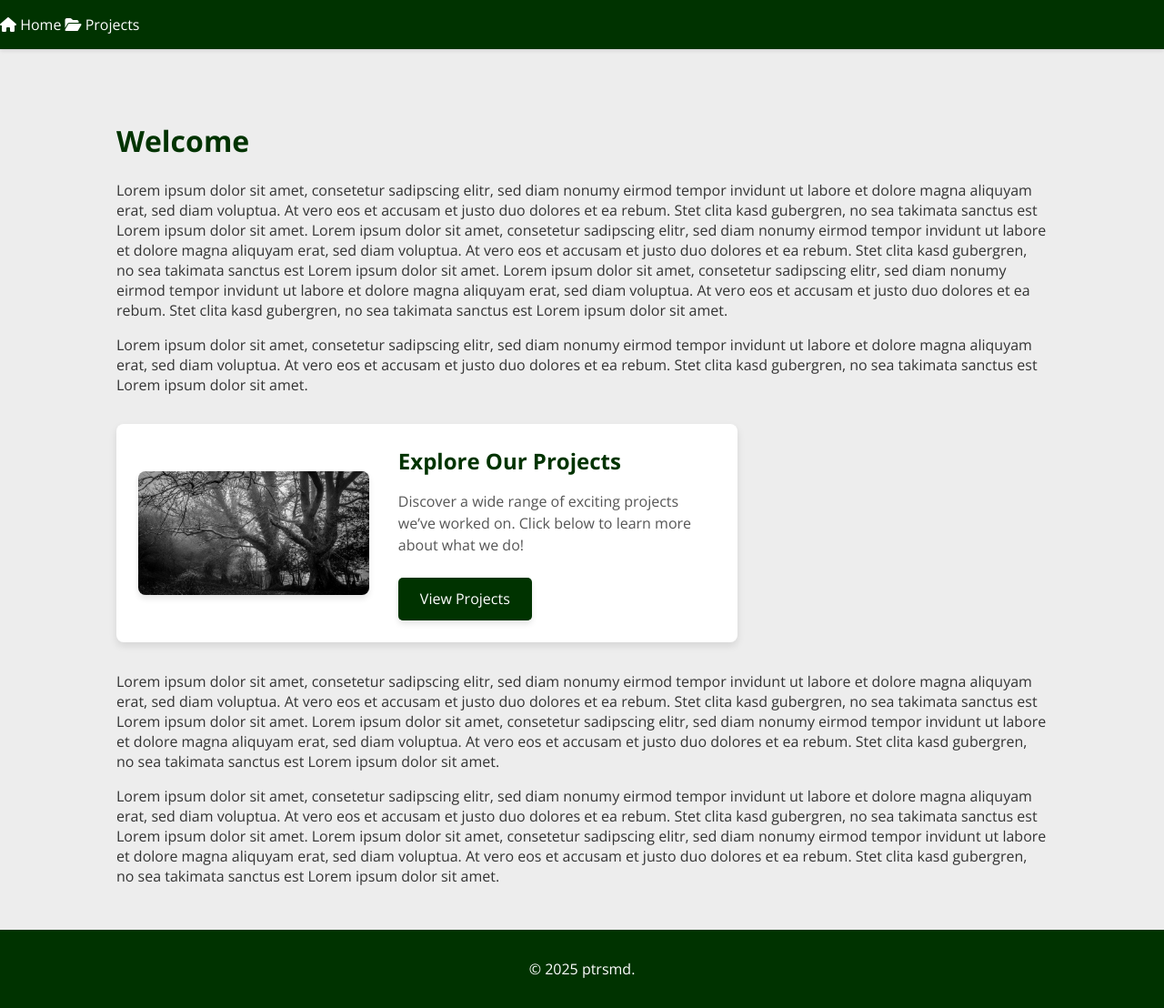
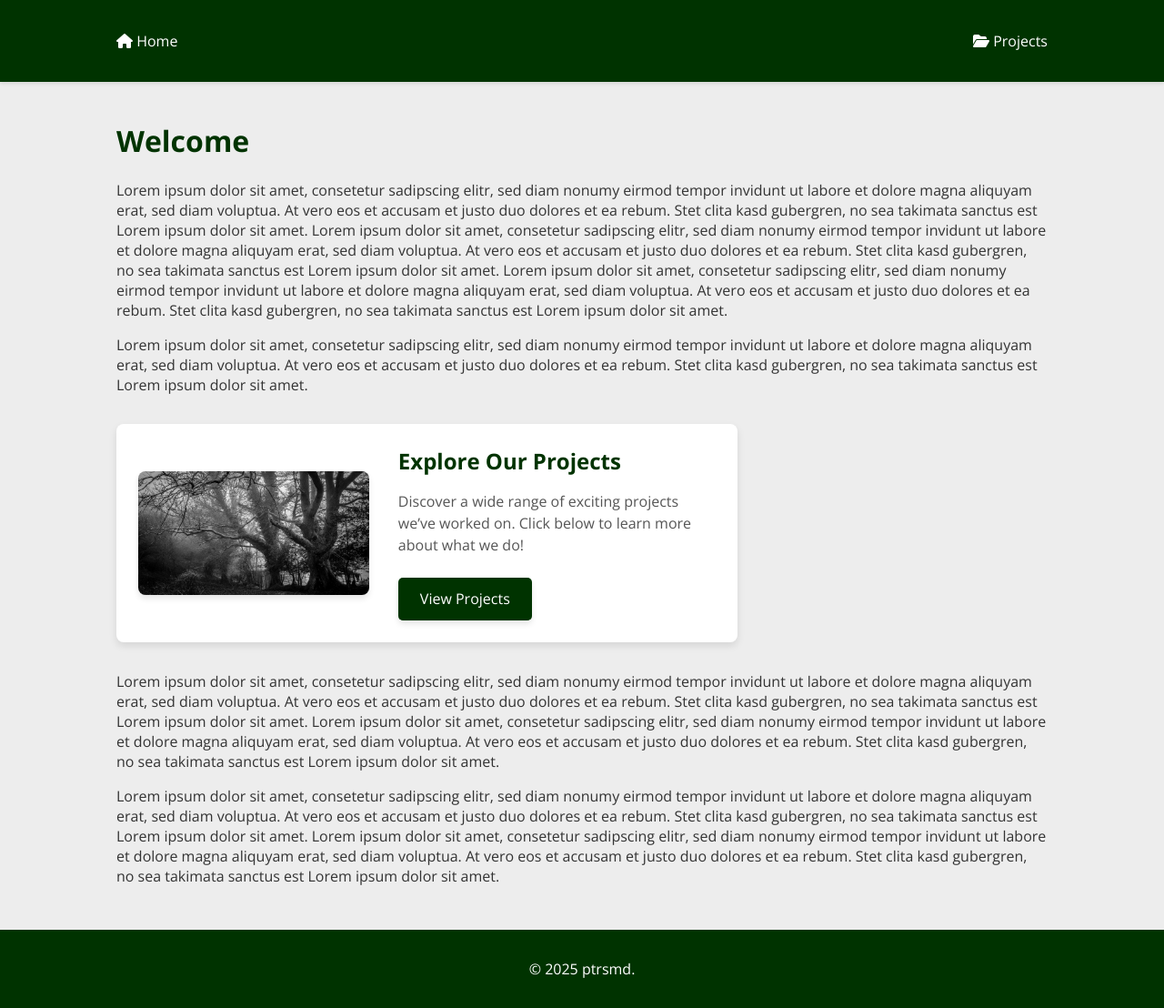
Before and after one commit to schminho/schminho.github.io, a Jekyll site: the page built from index.md, in a window 1280 px wide and 1108 px high. Shown: the whole window at 91% size. Built offline with Jekyll 4.4.1, drawn with Linux system fonts in a browser that asks for light colours.

Commit message:
Update style.css

```diff
--- a/assets/css/style.css
+++ b/assets/css/style.css
@@ -32,12 +32,23 @@ header {
     box-sizing: border-box; /* Consistent box model */
 }
 
-/* Navigation bar styling */
-nav {
-    width: 100%; /* Full width for the nav */
-    background-color: #003300; /* Dark green background */
-    padding: 0; /* Remove extra padding */
-    box-sizing: border-box; /* Consistent box model */
+/* Navigation bar should be full width */
+.nav-container {
+    width: 100%;
+    background-color: #003300;
+    box-sizing: border-box;
+    display: flex;
+    justify-content: center; /* Center content */
+}
+
+/* Navigation content should match page width */
+.nav-content {
+    width: 80%; /* Matches content width */
+    max-width: 1920px; /* Align with main container */
+    display: flex;
+    justify-content: space-between; /* Home on left, Projects on right */
+    align-items: center;
+    padding: 10px 20px; /* Match content padding */
 }
 
 /* Updated navigation container */
```
